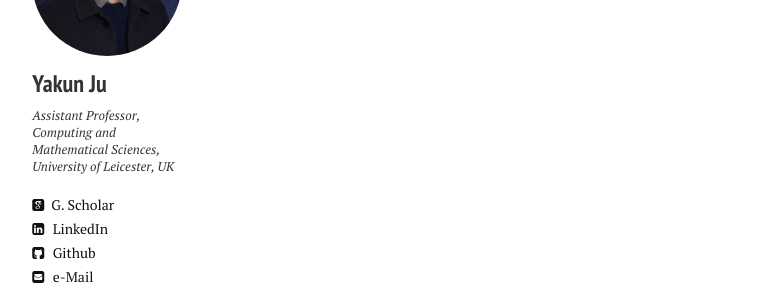
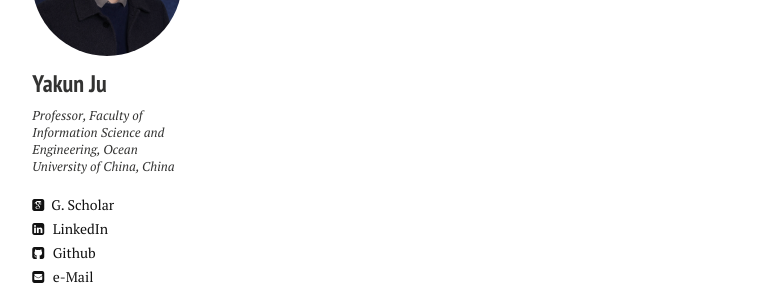
Before and after one commit to juyakun/juyakun.github.io, a Jekyll site: the page built from blog.md, in a window 1280 px wide. Shown: the part 182-474 px from the top of the page, without its empty margins (21-791 px from the left). Built offline with Jekyll 4.4.1, drawn with Linux system fonts in a browser that asks for light colours; nearby versions of some CDN libraries.

Commit message:
Update _config.yml

```diff
--- a/_config.yml
+++ b/_config.yml
@@ -10,9 +10,9 @@ disqus_shortname: juyakun
 owner:
   name:           Yakun Ju
   avatar:         jykh.png
-  bio:            Assistant Professor, Computing and Mathematical Sciences, University of Leicester, UK
+  bio:            Professor, Faculty of Information Science and Engineering, Ocean University of China, China
 
-  location:       "University of Leicester"
+  location:       "Ocean University of China"
   email:          kelvin.yakun.ju@gmail.com
   # Social networking links are used in author-bio sidebar. Update and remove as you like.
 
```
